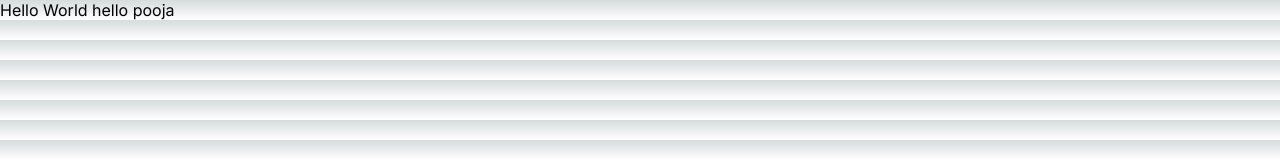
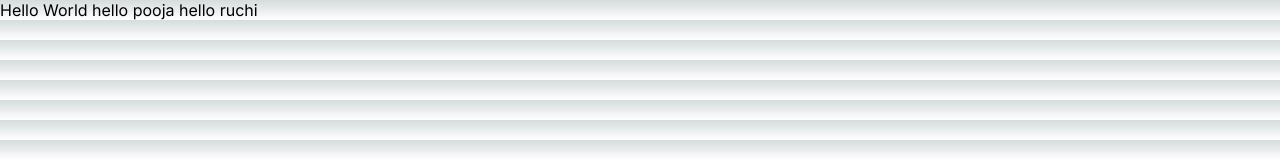
Before and after one commit to Swarnalata-Rana/group_todolist, a Next.js app: page / in a window 1280 px wide. Shown: the top 160 px of the page. Built offline with nearby package versions, Linux system fonts and the light colour scheme.

Commit message:
third commit

```diff
--- a/app/page.js
+++ b/app/page.js
@@ -8,6 +8,7 @@ export default function Home() {
             <div>
               Hello World
               hello pooja
+              hello ruchi
             </div>
          </>
   )
```
